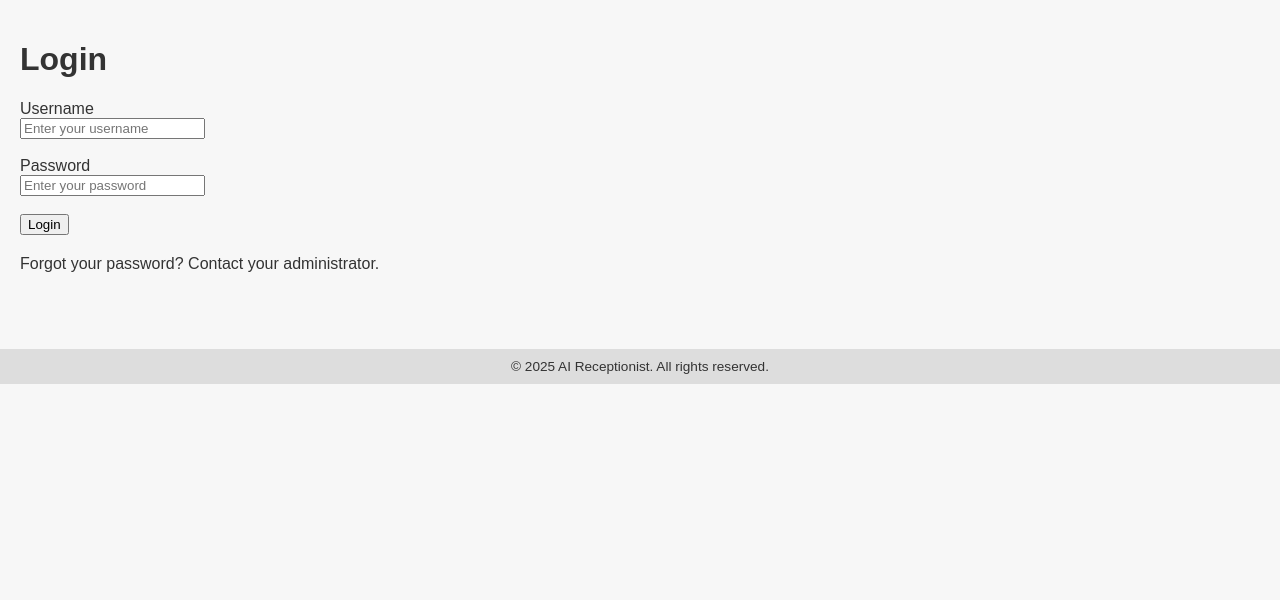
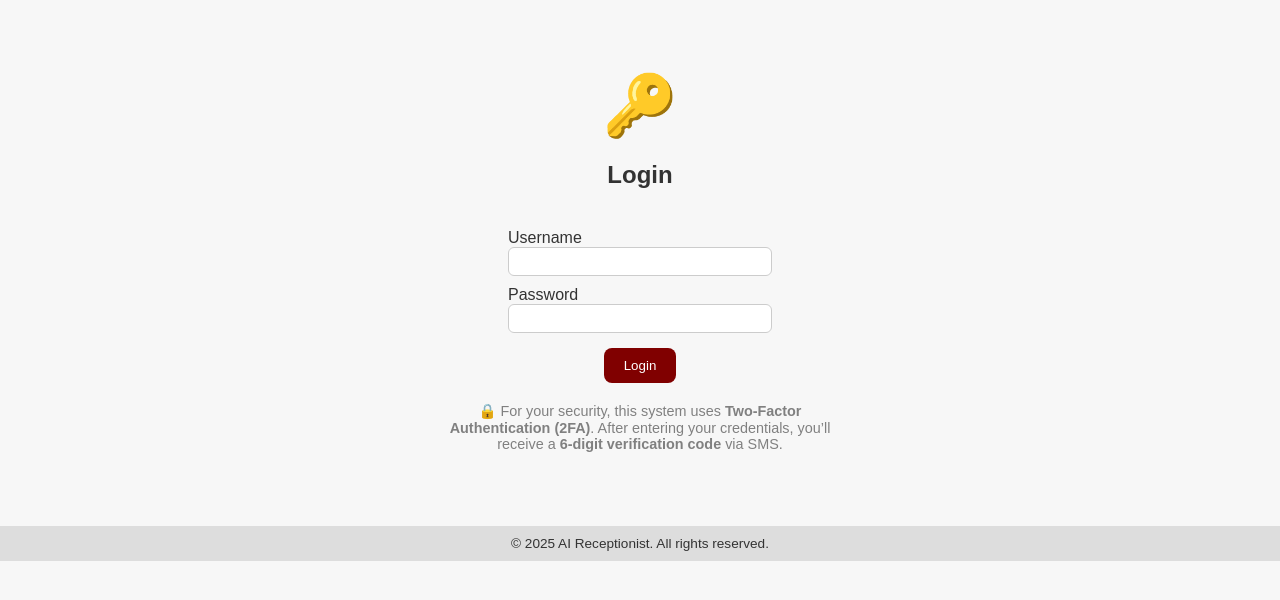
Before and after one commit to ConnorV2006/AI-Receptionist-Enchanced, a Flask app: page /login in a window 1280 px wide. Shown: the part 67-667 px from the top of the page. Run offline with Flask 3, Linux system fonts and the light colour scheme.

Commit message:
Update login.html

```diff
--- a/templates/login.html
+++ b/templates/login.html
@@ -1,18 +1,31 @@
 {% extends "base.html" %}
+
 {% block content %}
-<h1>Login</h1>
+<div style="text-align:center; margin-top:50px;">
+  <div style="font-size:60px;">🔑</div>
+  <h2>Login</h2>
 
-<form method="post" action="{{ url_for('login') }}">
-  <label for="username">Username</label><br>
-  <input type="text" id="username" name="username" placeholder="Enter your username" required><br><br>
+  <form method="post" style="display:inline-block; text-align:left; margin-top:20px;">
+    <div style="margin-bottom:10px;">
+      <label for="username">Username</label><br>
+      <input type="text" id="username" name="username" required style="width:250px; padding:6px; border:1px solid #ccc; border-radius:6px;">
+    </div>
 
-  <label for="password">Password</label><br>
-  <input type="password" id="password" name="password" placeholder="Enter your password" required><br><br>
+    <div style="margin-bottom:10px;">
+      <label for="password">Password</label><br>
+      <input type="password" id="password" name="password" required style="width:250px; padding:6px; border:1px solid #ccc; border-radius:6px;">
+    </div>
 
-  <button type="submit">Login</button>
-</form>
+    <div style="text-align:center; margin-top:15px;">
+      <button type="submit" style="padding:10px 20px; background:#800000; color:white; border:none; border-radius:8px; cursor:pointer;">
+        Login
+      </button>
+    </div>
+  </form>
 
-<p style="margin-top:20px;">
-  Forgot your password? Contact your administrator.
-</p>
+  <p style="margin-top:20px; font-size:0.9em; color:gray; max-width:400px; margin-left:auto; margin-right:auto;">
+    🔒 For your security, this system uses <strong>Two-Factor Authentication (2FA)</strong>.
+    After entering your credentials, you’ll receive a <strong>6-digit verification code</strong> via SMS.
+  </p>
+</div>
 {% endblock %}
```
